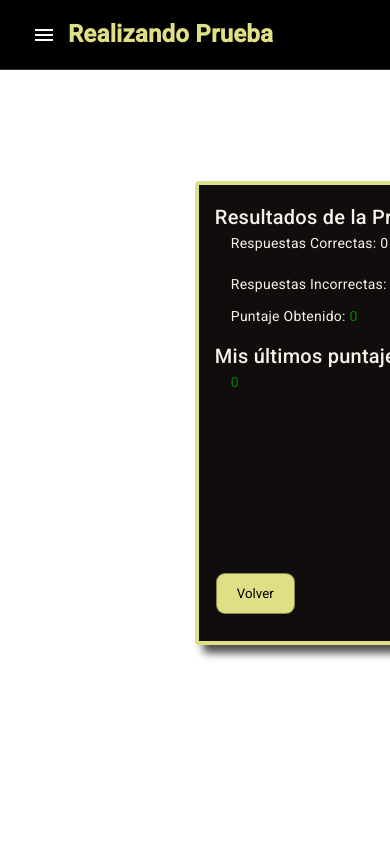
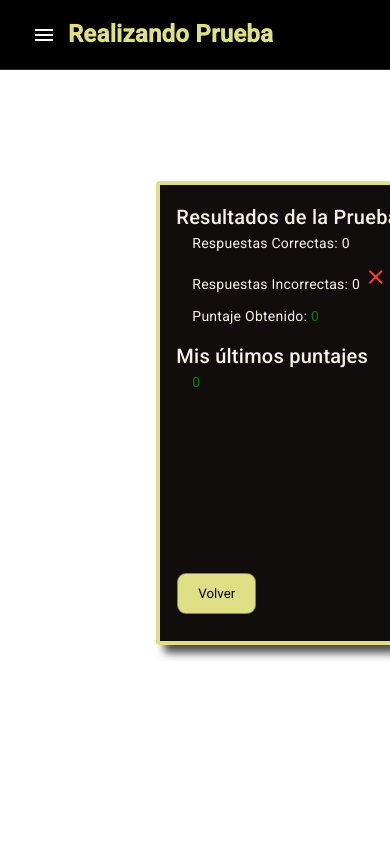
Before and after one commit to sebasxx85/englishProyect, an Angular app: page /result in a window 390 px wide. Shown: the top 842 px of the page. Built offline with nearby package versions, Linux system fonts and the light colour scheme.

Commit message:
table fixed

```diff
--- a/src/app/components/EnglishType/type1/type1.component.scss
+++ b/src/app/components/EnglishType/type1/type1.component.scss
@@ -39,20 +39,16 @@
     .custom-card {
       width: 90%; /* Aumenta el ancho en pantallas pequeñas */
       max-width: 420px; /* Ajusta el límite superior */
+      margin-right: 47px;
     }
   }
 
-  @media (max-width: 560px) and (min-width: 425px) {
+
+  @media (max-width: 525px) and (min-width: 110px) {
     .custom-card {
       width: 97%; /* Ocupa casi todo el ancho en móviles */
       max-width: 390px;
-    }
-  }
-
-  @media (max-width: 425px) and (min-width: 210px) {
-    .custom-card {
-      width: 97%; /* Ocupa casi todo el ancho en móviles */
-      max-width: 390px;
+      margin-right: 77px;
     }
   }
 
--- a/src/app/components/cursos/cursos.component.scss
+++ b/src/app/components/cursos/cursos.component.scss
@@ -160,7 +160,7 @@
 }
 
 .carousel-btn.right {
-  right: 7px;
+  right: 1px;
 }
 
 .carousel-btn:hover {
--- a/src/app/components/result/result.component.scss
+++ b/src/app/components/result/result.component.scss
@@ -44,8 +44,8 @@ select {
     position: relative; /* Posiciona el contenedor como relativo */
   }
 
-  /* Pantallas entre 726px y 926px */
-  @media (max-width: 926px) and (min-width: 726px) {
+   /* Pantallas entre 726px y 926px */
+   @media (max-width: 926px) and (min-width: 726px) {
     .custom-card {
       width: 90%; /* Aumenta el ancho en pantallas pequeñas */
       max-width: 420px; /* Ajusta el límite superior */
@@ -58,22 +58,18 @@ select {
     .custom-card {
       width: 90%; /* Aumenta el ancho en pantallas pequeñas */
       max-width: 420px; /* Ajusta el límite superior */
+      margin-right: 77px;
     }
   }
 
-  @media (max-width: 560px) and (min-width: 425px) {
+  @media (max-width: 525px) and (min-width: 110px) {
     .custom-card {
       width: 97%; /* Ocupa casi todo el ancho en móviles */
       max-width: 390px;
+      margin-right: 77px;
     }
   }
 
-  @media (max-width: 425px) and (min-width: 210px) {
-    .custom-card {
-      width: 97%; /* Ocupa casi todo el ancho en móviles */
-      max-width: 390px;
-    }
-  }
 
   .button-container {
     position: absolute;
--- a/src/app/components/table-errors/table-errors.component.ts
+++ b/src/app/components/table-errors/table-errors.component.ts
@@ -30,7 +30,7 @@ import { IntercambioDatosService } from '../../services/intercambio-datos.servic
 })
 export class TableErrorsComponent implements OnInit {
 
-  title = "Repaso";
+  title = "Correciones";
   loading = false;
   cantidadArray: number[] = [];
   nivelIdiomaPuntaje = 1.0;
```
